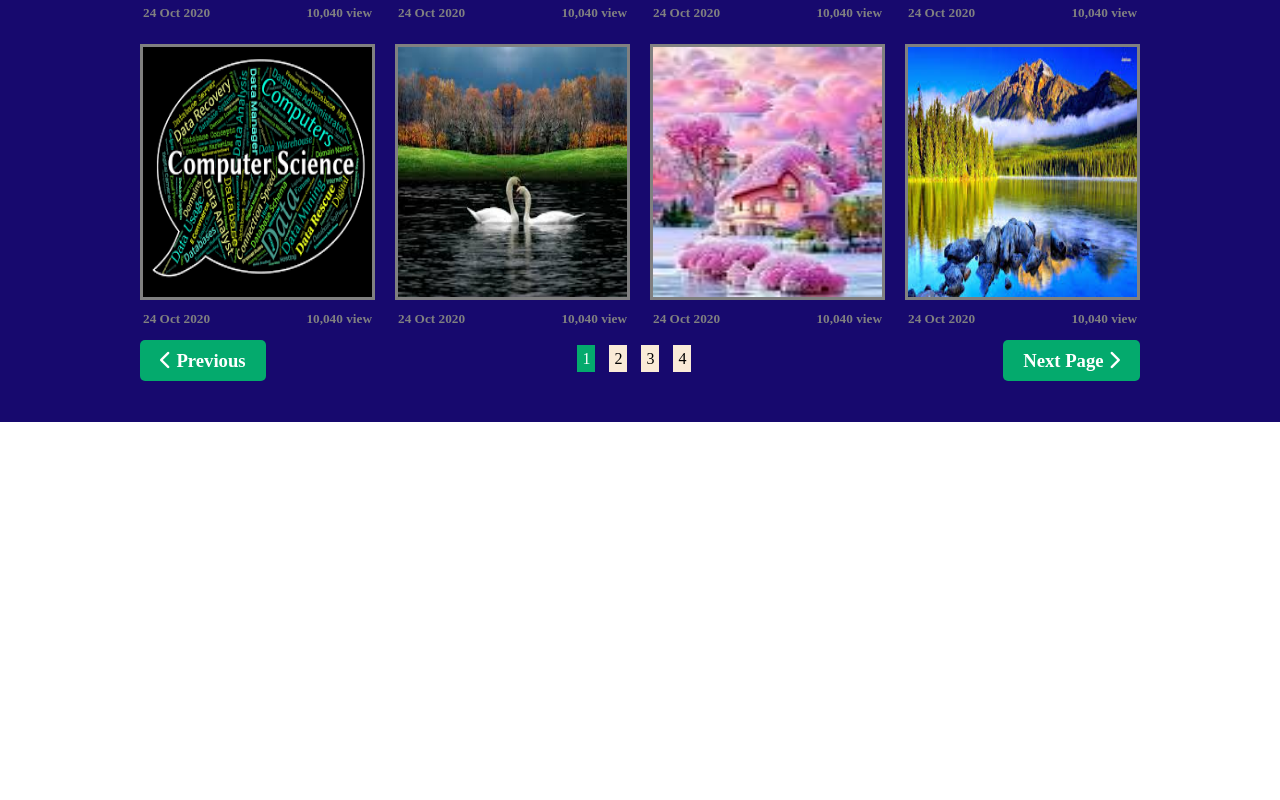
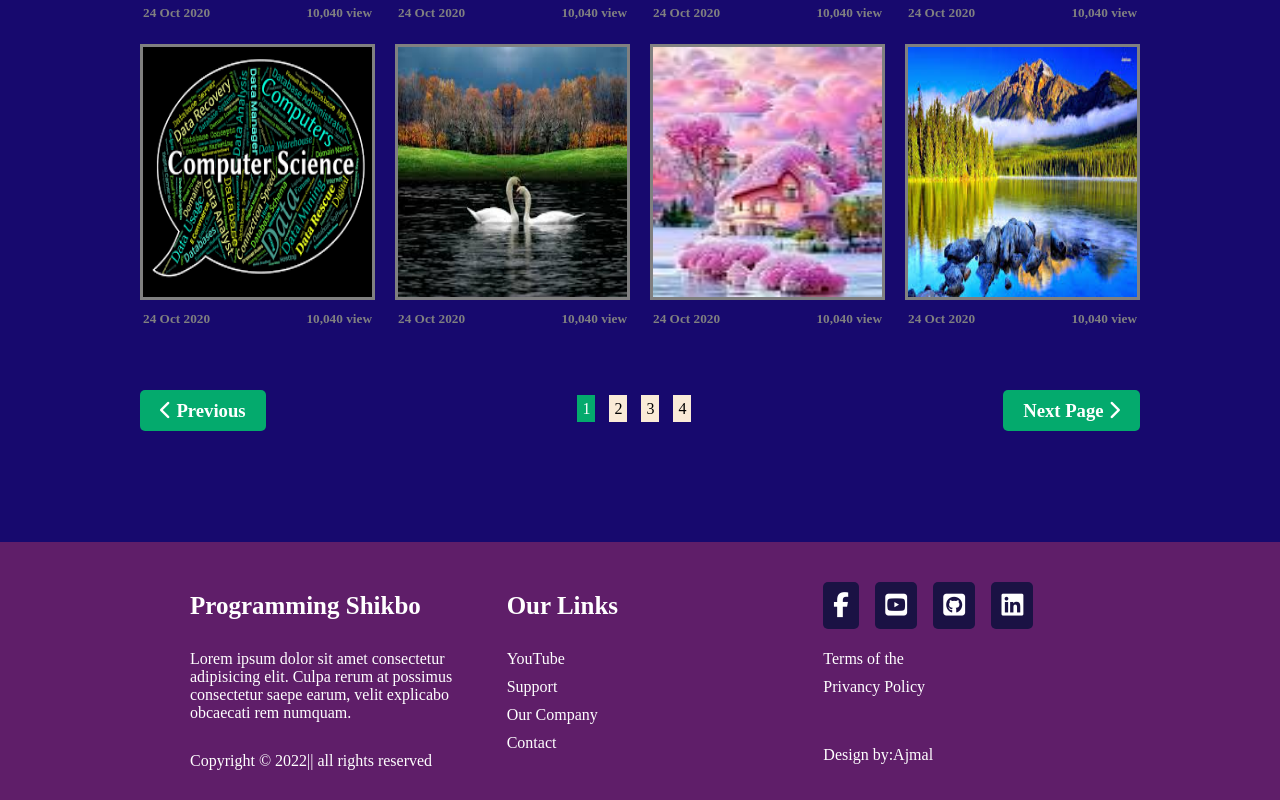
Before and after one commit to AjmalProject/second-project, a plain HTML site: page index.html in a window 1280 px wide. Shown: the part 1458-2258 px from the top of the page. Before the commit the page ends 1880 px from the top, so only its background shows below. Drawn offline with Linux system fonts and the light colour scheme.

Commit message:
commit footer section

```diff
--- a/index.html
+++ b/index.html
@@ -195,6 +195,38 @@
         </div>
 
     </main>
+    <!-- footer section start here -->
+    <footer>
+        <div class="footer-container">
+            <div class="footer-first-item">
+                <h3>Programming Shikbo</h3>
+                <p>Lorem ipsum dolor sit amet consectetur adipisicing elit. Culpa rerum at possimus consectetur saepe earum, velit explicabo obcaecati rem numquam.</p>
+                <p>Copyright &copy; 2022|| all rights reserved</p>
+
+            </div>
+            <div class="footer-second-item">
+                <h3>Our Links</h3>
+                <p><a href="#">YouTube</a></p>
+                <p><a href="#">Support</a></p>
+                <p><a href="#">Our Company</a></p>
+                <p><a href="#">Contact</a></p>
+
+            </div>
+            <div class="footer-third-item">
+                <div>
+                    <a href="#"><i class="fa-brands fa-facebook-f"></i></a>
+                    <a href="#"><i class="fa-brands fa-square-youtube"></i></a>
+                    <a href="#"><i class="fa-brands fa-square-github"></i></a>
+                    <a href="#"><i class="fa-brands fa-linkedin"></i></a>
+                </div>
+                <p>Terms of the </p>
+                <p>Privancy Policy</p>
+                <p>Design by:Ajmal</p>
+
+            </div>
+
+        </div>
+    </footer>
 
 
 
--- a/style.css
+++ b/style.css
@@ -130,7 +130,8 @@ main{
 /* previous next page button */
 .previous-next-parent{
     display: flex;
-    margin-top: 50px;
+    margin-top: 100px;
+    margin-bottom: 70px;
     justify-content: space-between;
 }
 .previous-next-parent h3 a{
@@ -160,3 +161,60 @@ main{
     color: white;
 
 }
+footer{
+    background-color: #5F1E69;
+    color: white;
+}
+.footer-container{
+
+    width: 900px;
+    margin: auto;
+    display: grid;
+    grid-template-columns: repeat(3,1fr);
+    justify-content: space-between;
+    grid-gap: 50px;
+}
+.footer-first-item h3{
+    font-size: 25px;
+    padding: 30px 0;
+    margin-top: 20px;
+
+}
+.footer-first-item:first-child p{
+    margin-bottom: 30px;
+}
+.footer-second-item h3{
+
+    font-size: 25px;
+    padding: 30px 0;
+    margin-top: 20px;
+
+}
+.footer-second-item a{
+    text-decoration: none;
+    color: white;
+}
+.footer-second-item p{
+    margin-bottom: 10px;
+}
+.footer-third-item div{
+
+    font-size: 25px;
+    padding: 30px 0;
+    margin-top: 20px;
+}
+.footer-third-item div a{
+    color: white;
+    text-decoration: none;
+    margin-right: 10px;
+    background-color:#1A1244;
+    padding: 10px;
+    border-radius: 5px;
+}
+.footer-third-item p{
+    margin-bottom: 10px;
+
+}
+.footer-third-item p:nth-child(3){
+    margin-bottom: 50px;
+}
```
